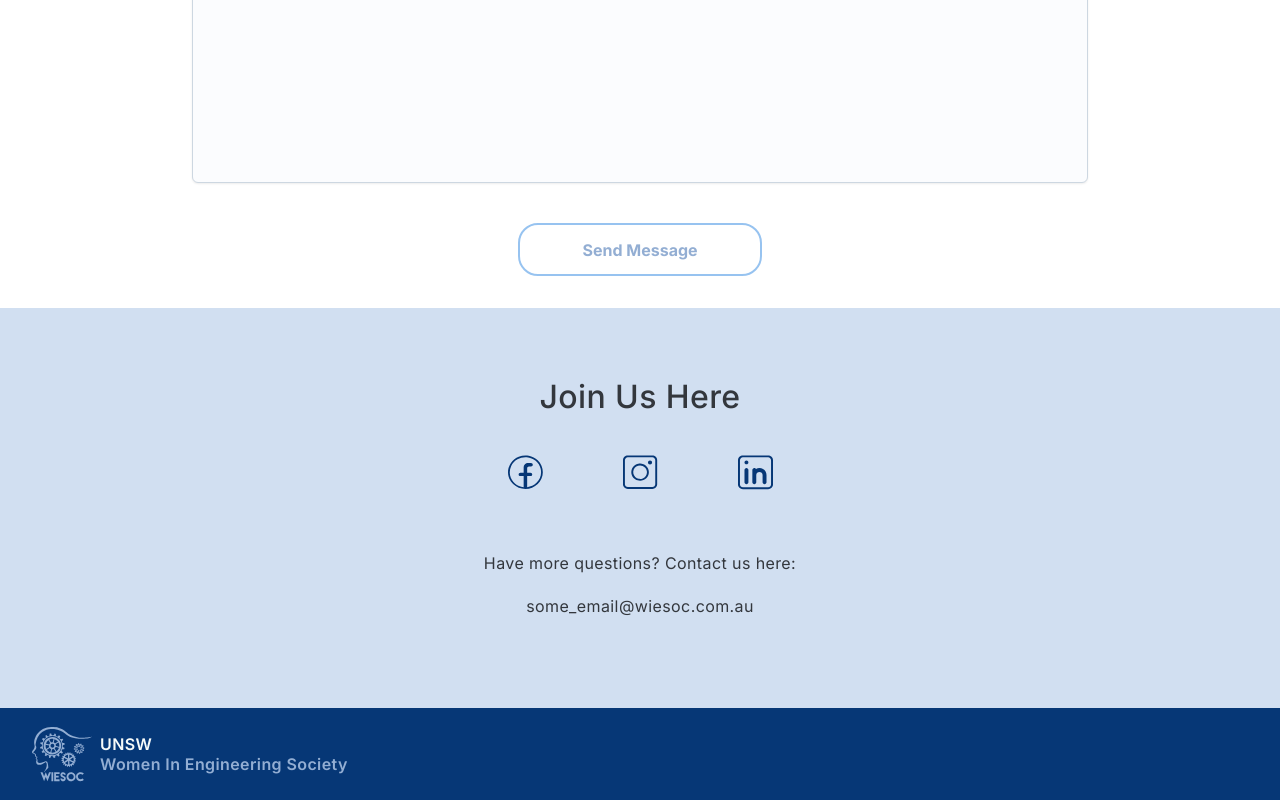
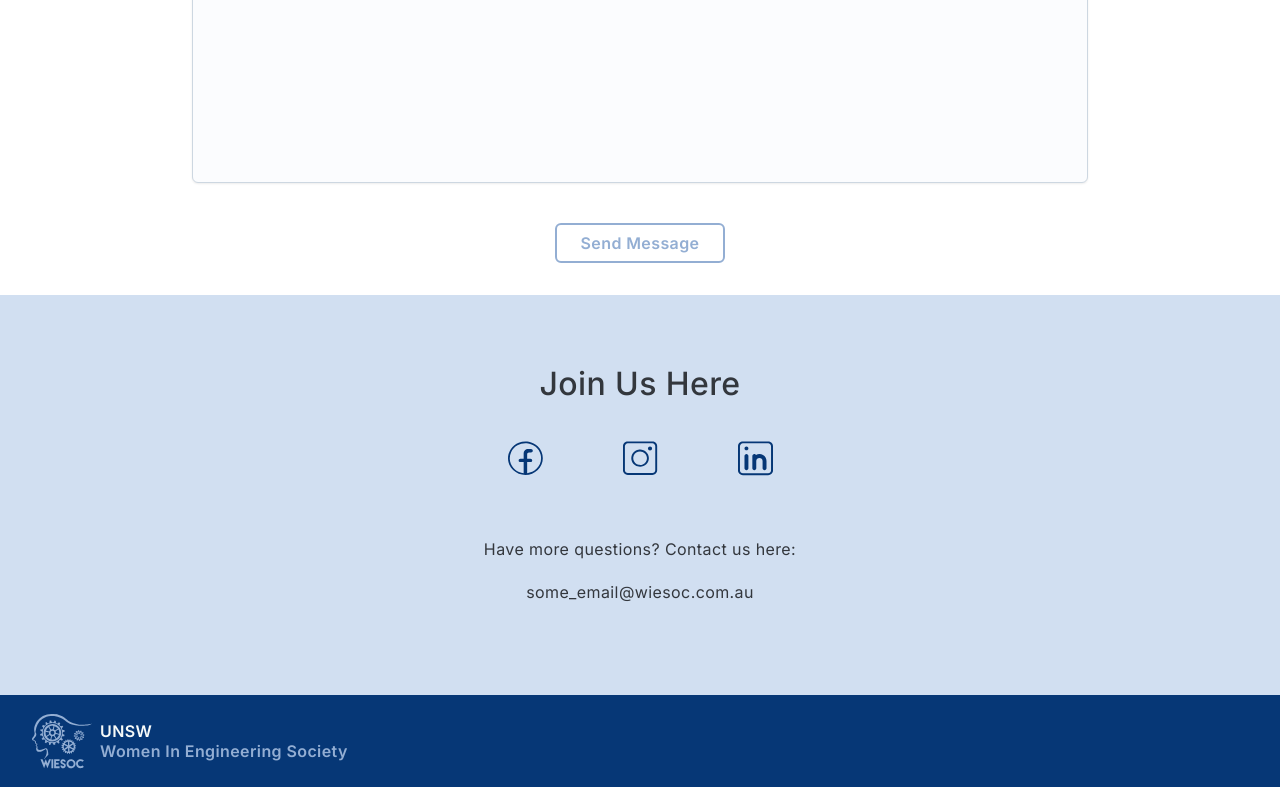
Before and after one commit to UNSW-WIESoc/website, a Next.js app: page /contact-us in a window 1280 px wide. Shown: the part 968-1768 px from the top of the page. Built offline with nearby package versions, Linux system fonts and the light colour scheme.

Commit message:
CHanged button to OutlineButtonLinkless (new component)

```diff
--- a/app/(pages)/contact-us/page.tsx
+++ b/app/(pages)/contact-us/page.tsx
@@ -4,6 +4,7 @@ import { Box, Stack, Input, Button, Textarea } from '@mui/joy';
 import PageHeaderCard from '@/components/PageHeaderCard';
 import HeadingBodyText from '@/components/HeadingBodyText';
 import React from 'react';
+import OutlineButtonLinkless from '@/components/OutlineButtonLinkless';
 
 export default function ContactUs() {
   const [firstName, setFirstName] = React.useState('');
@@ -71,17 +72,7 @@ export default function ContactUs() {
             fontSize:'0.9em'
           }}
         />
-        <Button className='medium-blue' variant="outlined" onClick={handleSubmitClick}
-        sx={{
-          width:'19%',
-          fontSize: '1em',
-          fontWeight:'bold',
-          padding:'1% 0',
-          borderRadius:'20px',
-          borderWidth:'2px'
-        }}>
-          Send Message
-        </Button>
+        <OutlineButtonLinkless text={'Send Message'}/>
       </Stack>
     </Stack>
   );
--- /dev/null
+++ b/components/OutlineButtonLinkless.tsx
@@ -0,0 +1,16 @@
+import {Button, Typography} from '@mui/joy';
+
+interface OutlineButtonProps {
+  text: string;
+}
+
+export default function OutlineButtonLinkless({text}: OutlineButtonProps) {
+  return (
+      <Button variant='outlined' className='medium-blue button-border-round'
+      sx={{ 'borderColor': '#93AED3', 'borderWidth': '2px', 'backgroundColor': 'white'}}>
+        <Typography level='subtitle' className='medium-blue' px={1}>
+          {text}
+        </Typography>
+      </Button>
+  )
+}
```
